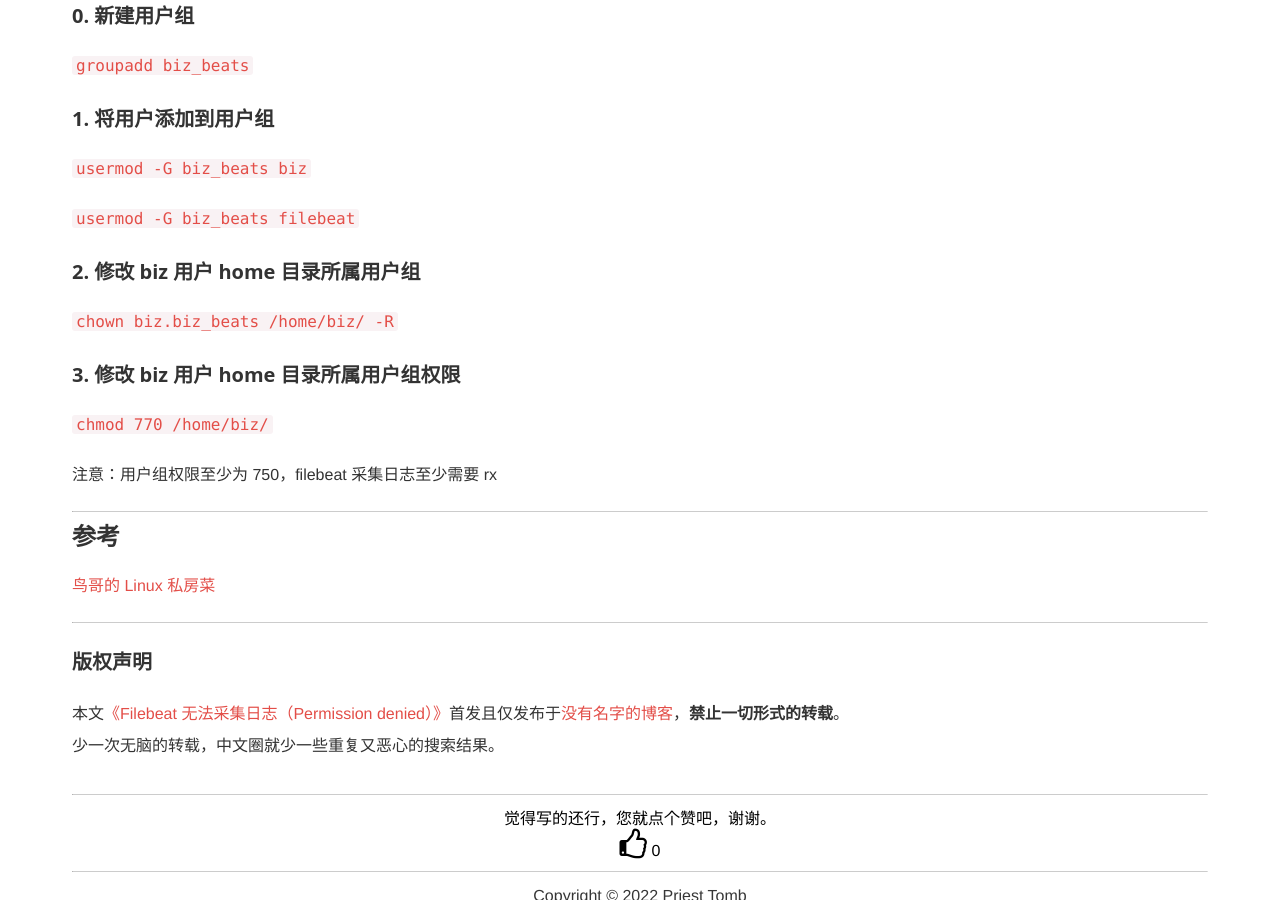
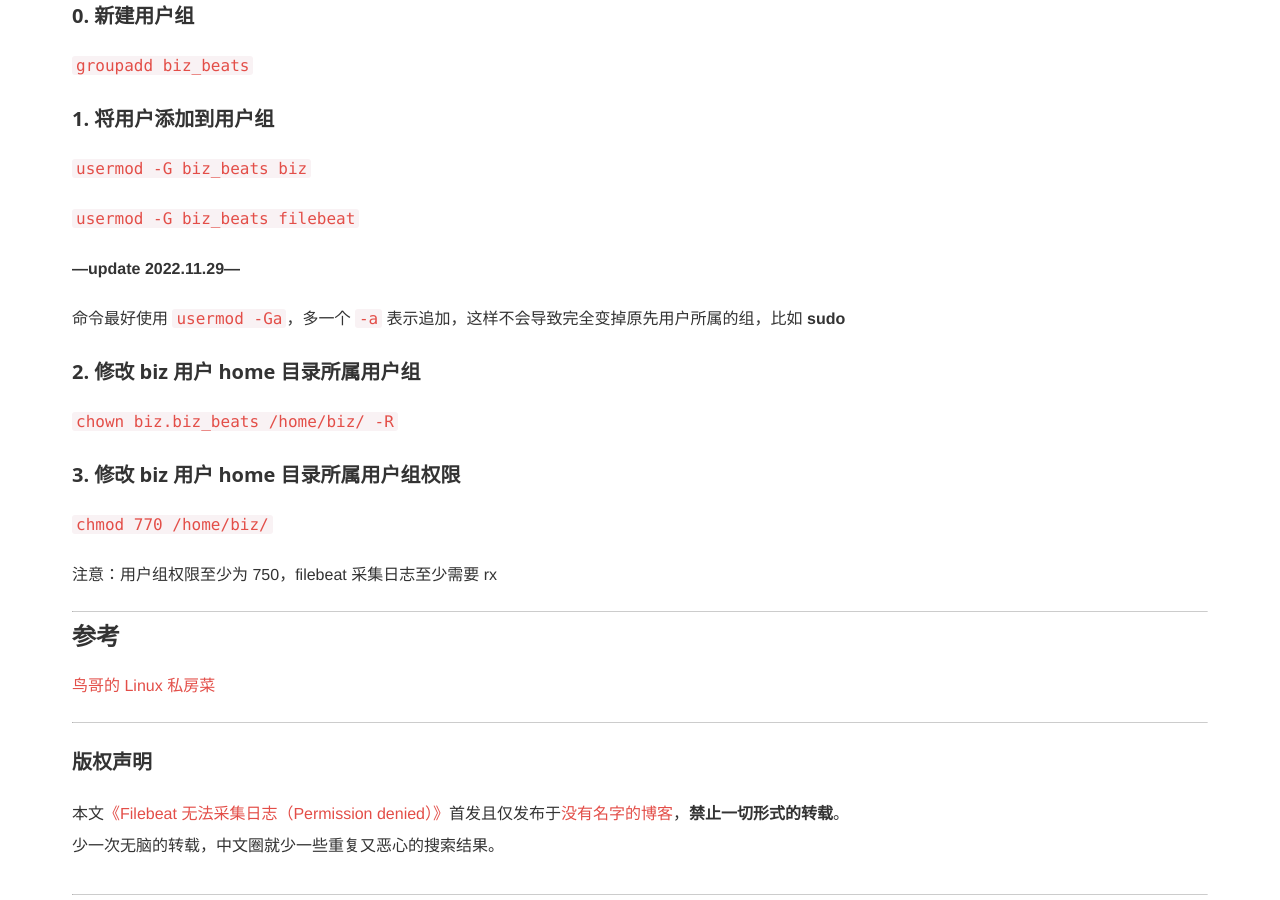
Before and after one commit to PriestTomb/PriestTomb.github.io, a Jekyll site: the page built from _posts/2020-04-19-filebeat-permission-denied.md, in a window 1280 px wide and 900 px high, scrolled down 784 px. Built offline with Jekyll 4.4.1, drawn with Linux system fonts in a browser that asks for light colours; nearby versions of some CDN libraries; comment, search, counter and statistics services are not loaded.

Commit message:
更新不正确的命令

```diff
--- a/_posts/2020-04-19-filebeat-permission-denied.md
+++ b/_posts/2020-04-19-filebeat-permission-denied.md
@@ -40,6 +40,10 @@
 
 `usermod -G biz_beats filebeat`
 
+**---update 2022.11.29---**
+
+命令最好使用 `usermod -Ga`，多一个 `-a` 表示追加，这样不会导致完全变掉原先用户所属的组，比如 **sudo**
+
 ### 2. 修改 biz 用户 home 目录所属用户组
 
 `chown biz.biz_beats /home/biz/ -R`
```
